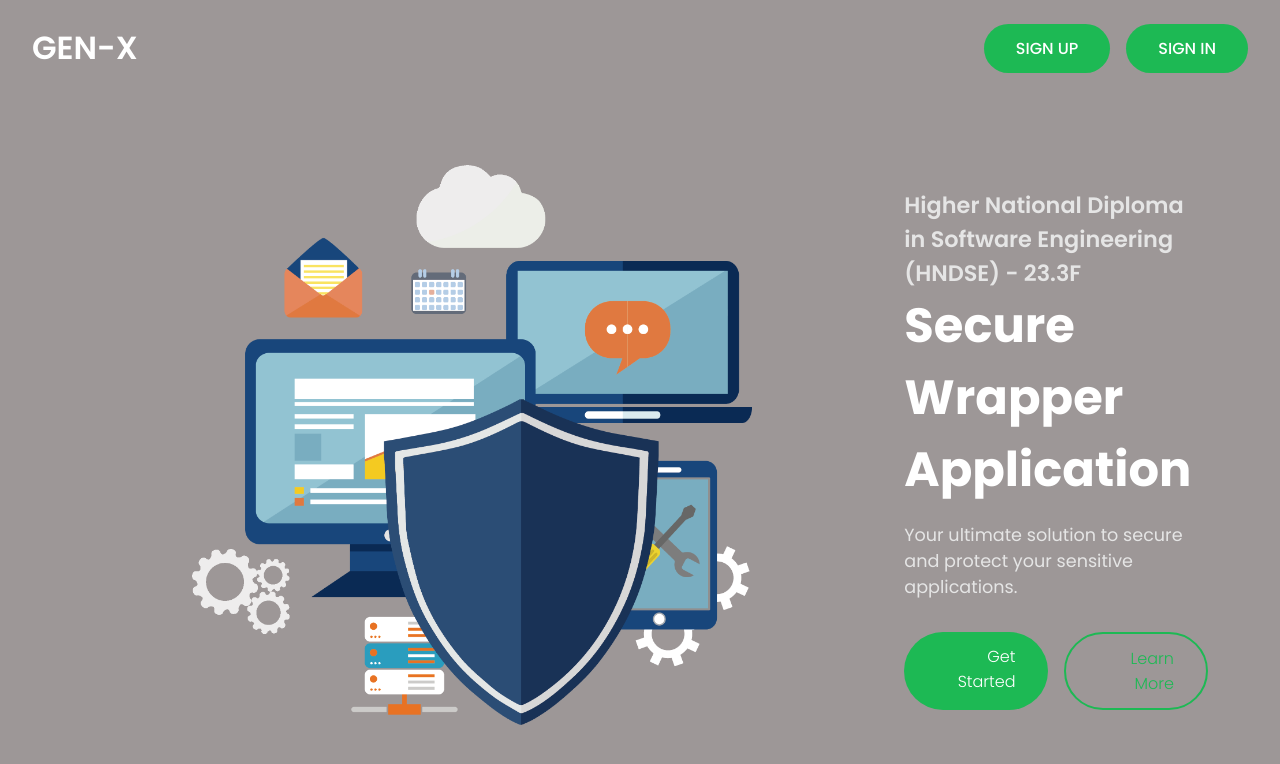
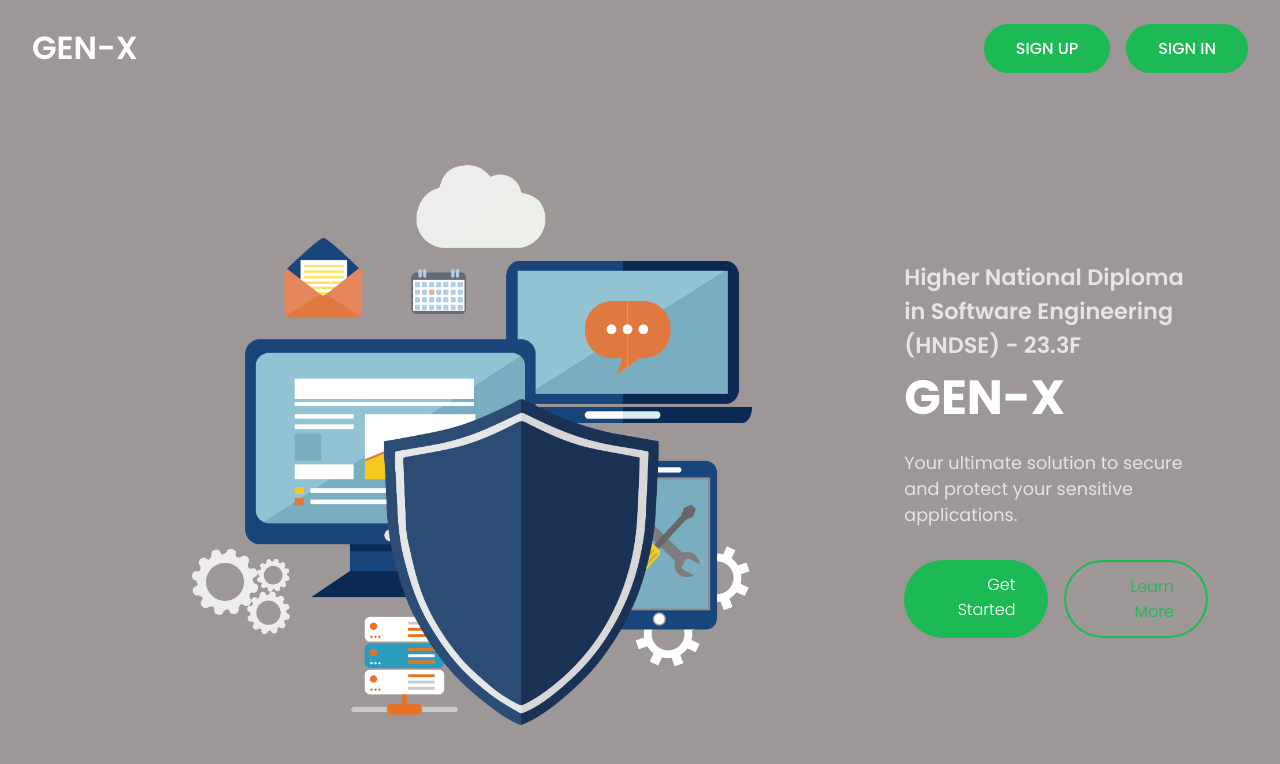
Before and after one commit to DanupaSangeeth/backend_for_hostted, a React (Create React App) app in the folder client/: page / in a window 1280 px wide. Shown: the top 764 px of the page. Built offline with nearby package versions, Linux system fonts and the light colour scheme.

Commit message:
56th commit

```diff
--- a/client/src/components/LandingPage/LandingPage.js
+++ b/client/src/components/LandingPage/LandingPage.js
@@ -21,7 +21,7 @@ const LandingPage = () => {
         </div>
         <div className="header__content">
           <h2>Higher National Diploma in Software Engineering (HNDSE) - 23.3F</h2>
-          <h1>Secure Wrapper Application</h1>
+          <h1>GEN-X</h1>
           <p className="lpara">Your ultimate solution to secure and protect your sensitive applications.</p>
           <div className="header__btns">
             <a href="/signup" className="header__btn">Get Started</a>
```
